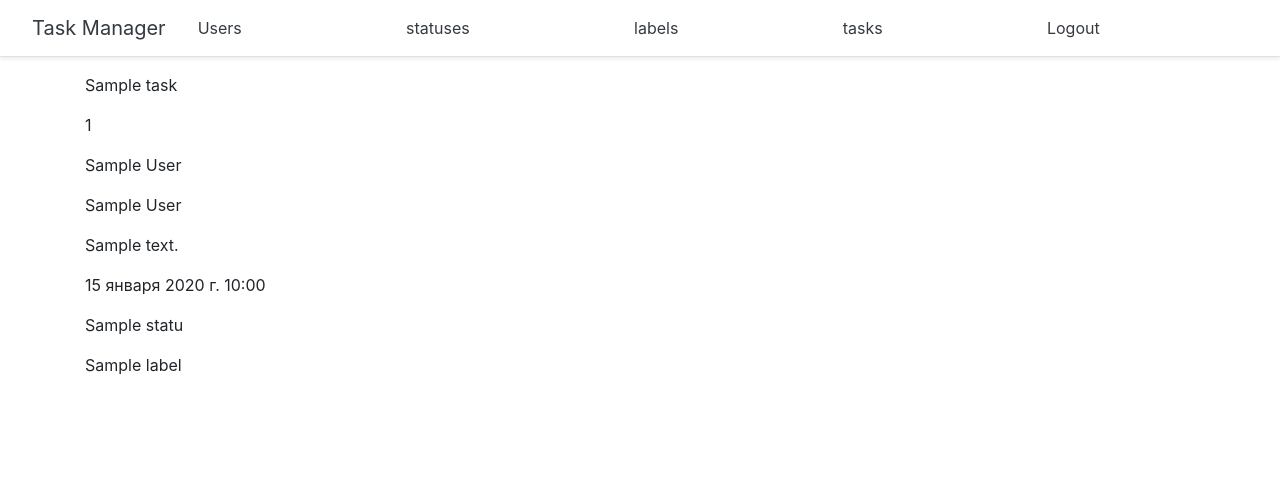
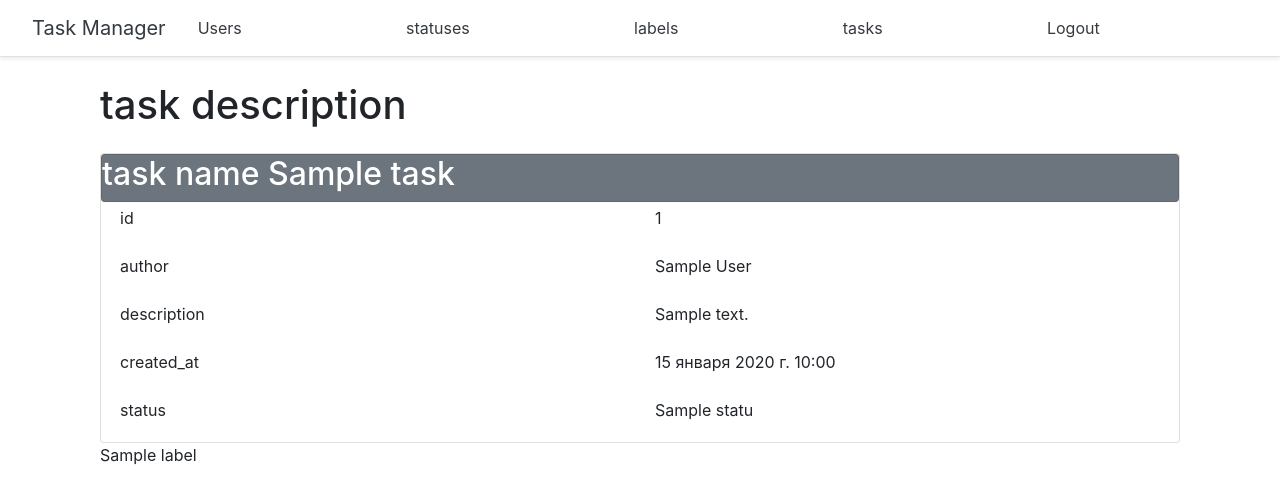
Before and after one commit to Svensson17/python-project-lvl4, a Django app: page /tasks/1/ in a window 1280 px wide. Shown: the top 504 px of the page. Run offline with Django 4.2, Linux system fonts and the light colour scheme; the first user in the database is signed in; tables that the repository leaves empty hold one stand-in row (Sample ...); some libraries are stand-ins or nearby versions.

Commit message:
refactor

```diff
--- a/task_manager/templates/tasks/detail_task.html
+++ b/task_manager/templates/tasks/detail_task.html
@@ -1,14 +1,36 @@
 {% extends 'base.html' %}
+{% load i18n %}
+{% block content %}
 
-{% block content %}
-<div>
-  <p>{{ task.name }}</p>
-  <p>{{ task.id }}</p>
-  <p>{{ task.author }}</p>
-  <p>{{ task.executor }}</p>
-  <p>{{ task.description }}</p>
-  <p>{{ task.created_at }}</p>
-  <p>{{task.status}}</p>
+<div class="container wrapper flex-grow-1">
+  <h1 class="my-4">{% trans "task description" %}</h1>
+  <div class="card">
+    <div class="card header bg-secondary text-white">
+      <h2>{% trans "task name" %} {{task.name}}</h2>
+    </div>
+    <div class="container">
+      <div class="row p-1">
+        <div class="col">{% trans "id" %}</div>
+        <div class="col"><p>{{ task.id }}</p></div>
+      </div>
+      <div class="row p-1">
+        <div class="col">{% trans "author" %}</div>
+        <div class="col"><p>{{ task.author }}</p></div>
+      </div>
+      <div class="row p-1">
+        <div class="col">{% trans "description" %}</div>
+        <div class="col"><p>{{ task.description }}</p></div>
+      </div>
+      <div class="row p-1">
+        <div class="col">{% trans "created_at" %}</div>
+        <div class="col"><p>{{ task.created_at }}</p></div>
+      </div>
+      <div class="row p-1">
+        <div class="col">{% trans "status" %}</div>
+        <div class="col"><p>{{ task.status }}</p></div>
+      </div>
+    </div>
+  </div>
   {% for label in task.labels.all %}
   <p>{{label.name}}</p>
   {% endfor %}
```
Also changed, not shown: locale/ru/LC_MESSAGES/django.po, 1 other file.
